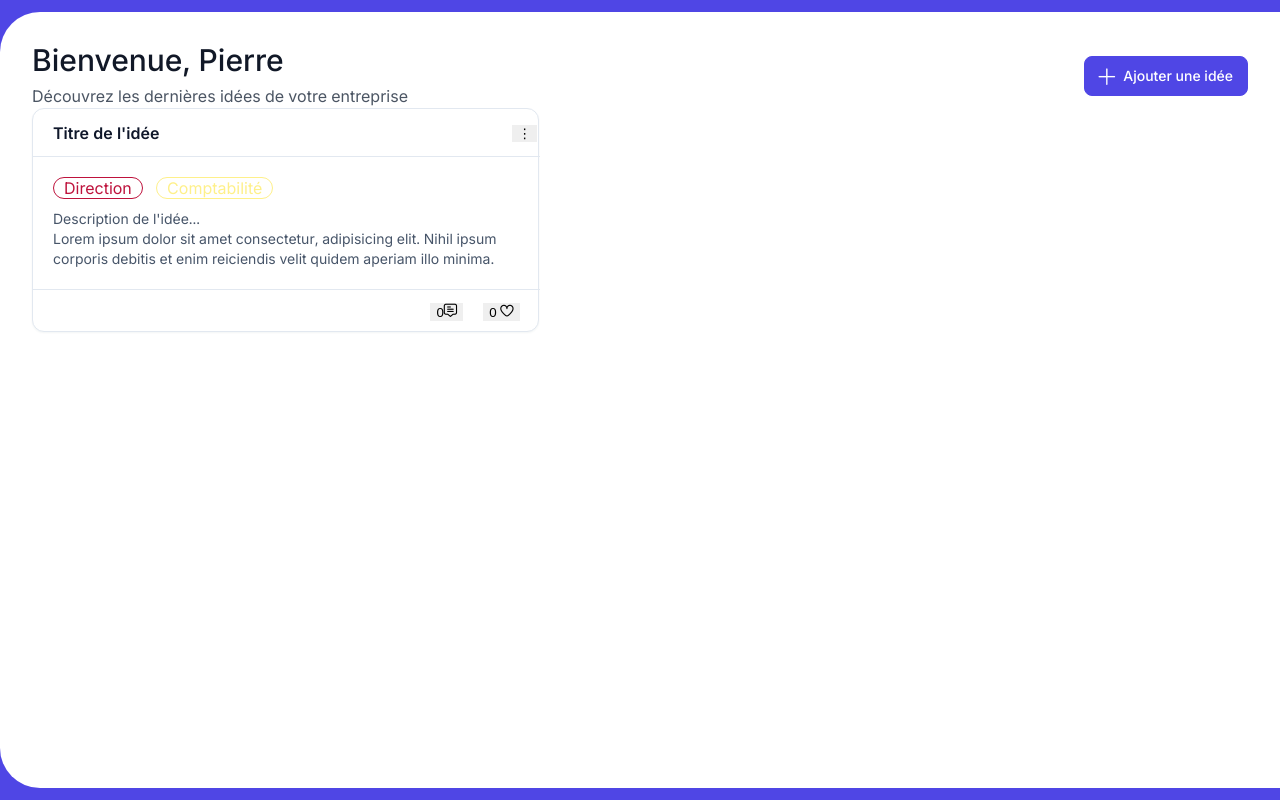
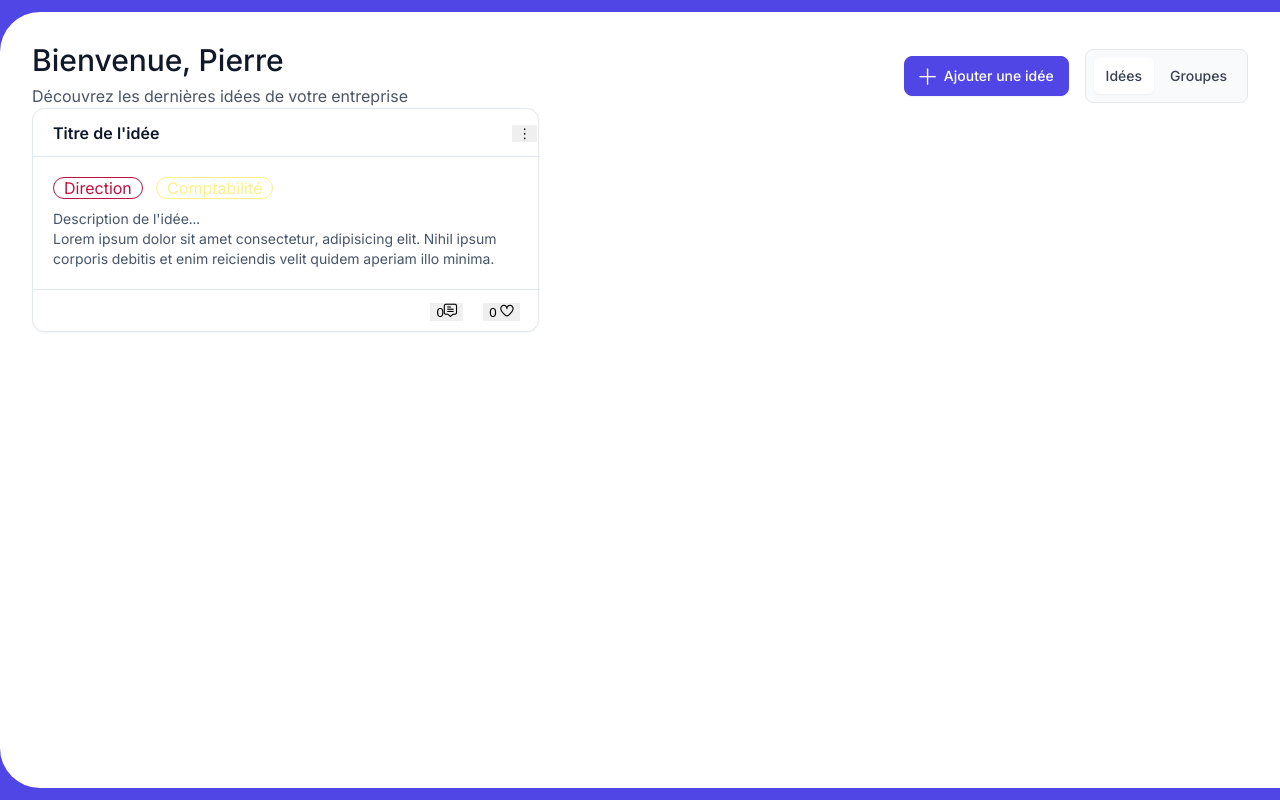
Before and after one commit to WildCodeSchool/2023-03-JS-TLSE-P3-Salesforce, a React (Vite) app in the folder frontend/: page / in a window 1280 px wide. Built offline with nearby package versions, Linux system fonts and the light colour scheme.

Commit message:
S03_F04_US1_home-ideas_header: Horizontal tabs and responsive + shadows fixes

```diff
--- a/frontend/src/components/Button/Button.jsx
+++ /dev/null
@@ -1,42 +0,0 @@
-import PropTypes from "prop-types";
-
-export default function Button({
-  size,
-  color,
-  children,
-  onClick,
-  disabled,
-  className,
-  type,
-}) {
-  return (
-    <button
-      type="button"
-      className={`button-${size}-${color}-${type} ${className}`}
-      onClick={onClick}
-      disabled={disabled}
-    >
-      {children}
-    </button>
-  );
-}
-
-Button.propTypes = {
-  size: PropTypes.string,
-  color: PropTypes.string,
-  children: PropTypes.node,
-  onClick: PropTypes.func,
-  disabled: PropTypes.bool,
-  className: PropTypes.string,
-  type: PropTypes.string,
-};
-
-Button.defaultProps = {
-  size: "md",
-  color: "primary",
-  children: null,
-  onClick: null,
-  disabled: false,
-  className: "",
-  type: "solid",
-};
--- a/frontend/src/components/HorizontalTabs/HorizontalTabs.jsx
+++ b/frontend/src/components/HorizontalTabs/HorizontalTabs.jsx
@@ -0,0 +1,5 @@
+import "./HorizontalTabs.scss";
+
+export default function HorizontalTabs({ type, children }) {
+  return <ul className={`horizontal-tabs ${type}`}>{children}</ul>;
+}
--- a/frontend/src/components/HorizontalTabs/HorizontalTabs.scss
+++ b/frontend/src/components/HorizontalTabs/HorizontalTabs.scss
@@ -0,0 +1,40 @@
+@use "../../styles/typography" as *;
+@use "../../styles/shadows" as *;
+
+.horizontal-tabs.tabs {
+  display: flex;
+  padding: 0.5rem;
+  gap: 0.25rem;
+
+  background-color: var(--grey-50);
+  border: 1px solid var(--grey-200);
+  border-radius: 0.5rem;
+
+  color: var(--grey-700);
+  @include text("sm", $weight: 500);
+
+  li {
+    padding: 0.5rem 0.75rem;
+    cursor: pointer;
+    width: 100%;
+    display: flex;
+    align-items: center;
+    justify-content: center;
+    gap: 0.5rem;
+
+    &.active,
+    &:hover {
+      background-color: var(--white);
+      @include shadow("xs");
+      border-radius: 0.375rem;
+    }
+  }
+}
+
+@media screen and (min-width: 768px) {
+  .horizontal-tabs.tabs {
+    li {
+      width: initial;
+    }
+  }
+}
--- a/frontend/src/components/PageHeader/PageHeader.scss
+++ b/frontend/src/components/PageHeader/PageHeader.scss
@@ -1,4 +1,5 @@
 @use "../../styles/typography" as *;
+@use "../../styles/button" as *;
 
 .page-header {
   display: flex;
@@ -32,6 +33,32 @@
     gap: 1rem;
     flex-direction: column;
     width: 100%;
+    .button {
+      &-primary {
+        &-solid {
+          @include button("lg", $color: "primary", $style: "solid");
+        }
+        &-outline {
+          @include button("lg", $color: "primary", $style: "outline");
+        }
+      }
+      &-grey {
+        &-solid {
+          @include button("lg", $color: "grey", $style: "solid");
+        }
+        &-outline {
+          @include button("lg", $color: "grey", $style: "outline");
+        }
+      }
+      &-error {
+        &-solid {
+          @include button("lg", $color: "error", $style: "solid");
+        }
+        &-outline {
+          @include button("lg", $color: "error", $style: "outline");
+        }
+      }
+    }
   }
 }
 
@@ -42,6 +69,33 @@
     .actions {
       flex-direction: row;
       width: initial;
+      align-items: center;
+      .button {
+        &-primary {
+          &-solid {
+            @include button("md", $color: "primary", $style: "solid");
+          }
+          &-outline {
+            @include button("md", $color: "primary", $style: "outline");
+          }
+        }
+        &-grey {
+          &-solid {
+            @include button("md", $color: "grey", $style: "solid");
+          }
+          &-outline {
+            @include button("md", $color: "grey", $style: "outline");
+          }
+        }
+        &-error {
+          &-solid {
+            @include button("md", $color: "error", $style: "solid");
+          }
+          &-outline {
+            @include button("md", $color: "error", $style: "outline");
+          }
+        }
+      }
     }
   }
 }
--- a/frontend/src/pages/Home.jsx
+++ b/frontend/src/pages/Home.jsx
@@ -1,7 +1,7 @@
-import Button from "../components/Button/Button";
 import PageHeader from "../components/PageHeader/PageHeader";
 
 import IdeaCard from "../components/IdeaCard/IdeaCard";
+import HorizontalTabs from "../components/HorizontalTabs/HorizontalTabs";
 
 export default function Home() {
   const firstname = "Pierre";
@@ -12,10 +12,14 @@ export default function Home() {
         title={firstname ? `Bienvenue, ${firstname}` : "Bienvenue"}
         subtitle="Découvrez les dernières idées de votre entreprise"
       >
-        <Button size="md" color="primary" type="solid">
+        <button className="button-primary-solid" type="button">
           <i className="fi fi-rr-plus" />
           Ajouter une idée
-        </Button>
+        </button>
+        <HorizontalTabs type="tabs">
+          <li className="active">Idées</li>
+          <li>Groupes</li>
+        </HorizontalTabs>
       </PageHeader>
       <IdeaCard />
     </main>
--- a/frontend/src/styles/_shadows.scss
+++ b/frontend/src/styles/_shadows.scss
@@ -1,23 +1,24 @@
+$grey-950: #030712;
 
 @mixin shadow($size: "md") {
   @if ($size == "xs") {
-    box-shadow: 0px 1px 2px rgba(var(--grey-950), 0.05);
+    box-shadow: 0px 1px 2px rgba($grey-950, 0.05);
   } @else if ($size == "sm") {
-    box-shadow: 0px 1px 3px rgba(var(--grey-950), 0.1),
-      0px 1px 2px rgba(var(--grey-950), 0.06);
+    box-shadow: 0px 1px 3px rgba($grey-950, 0.1),
+      0px 1px 2px rgba($grey-950, 0.06);
   } @else if ($size == "md") {
-    box-shadow: 0px 4px 8px -2px rgba(var(--grey-950), 0.1),
-      0px 2px 4px -2px rgba(var(--grey-950), 0.06);
+    box-shadow: 0px 4px 8px -2px rgba($grey-950, 0.1),
+      0px 2px 4px -2px rgba($grey-950, 0.06);
   } @else if ($size == "lg") {
-    box-shadow: 0px 12px 16px -4px rgba(var(--grey-950), 0.08),
-      0px 4px 6px -2px rgba(var(--grey-950), 0.03);
+    box-shadow: 0px 12px 16px -4px rgba($grey-950, 0.08),
+      0px 4px 6px -2px rgba($grey-950, 0.03);
   } @else if ($size == "xl") {
-    box-shadow: 0px 20px 24px -4px rgba(var(--grey-950), 0.08),
-      0px 8px 8px -4px rgba(var(--grey-950), 0.03);
+    box-shadow: 0px 20px 24px -4px rgba($grey-950, 0.08),
+      0px 8px 8px -4px rgba($grey-950, 0.03);
   } @else if ($size == "2xl") {
-    box-shadow: 0px 24px 48px -12px rgba(var(--grey-950), 0.18);
+    box-shadow: 0px 24px 48px -12px rgba($grey-950, 0.18);
   } @else if ($size == "3xl") {
-    box-shadow: 0px 32px 64px -12px rgba(var(--grey-950), 0.14);
+    box-shadow: 0px 32px 64px -12px rgba($grey-950, 0.14);
   } @else {
     @error "Invalid shadow size: #{$size}";
   }
```
